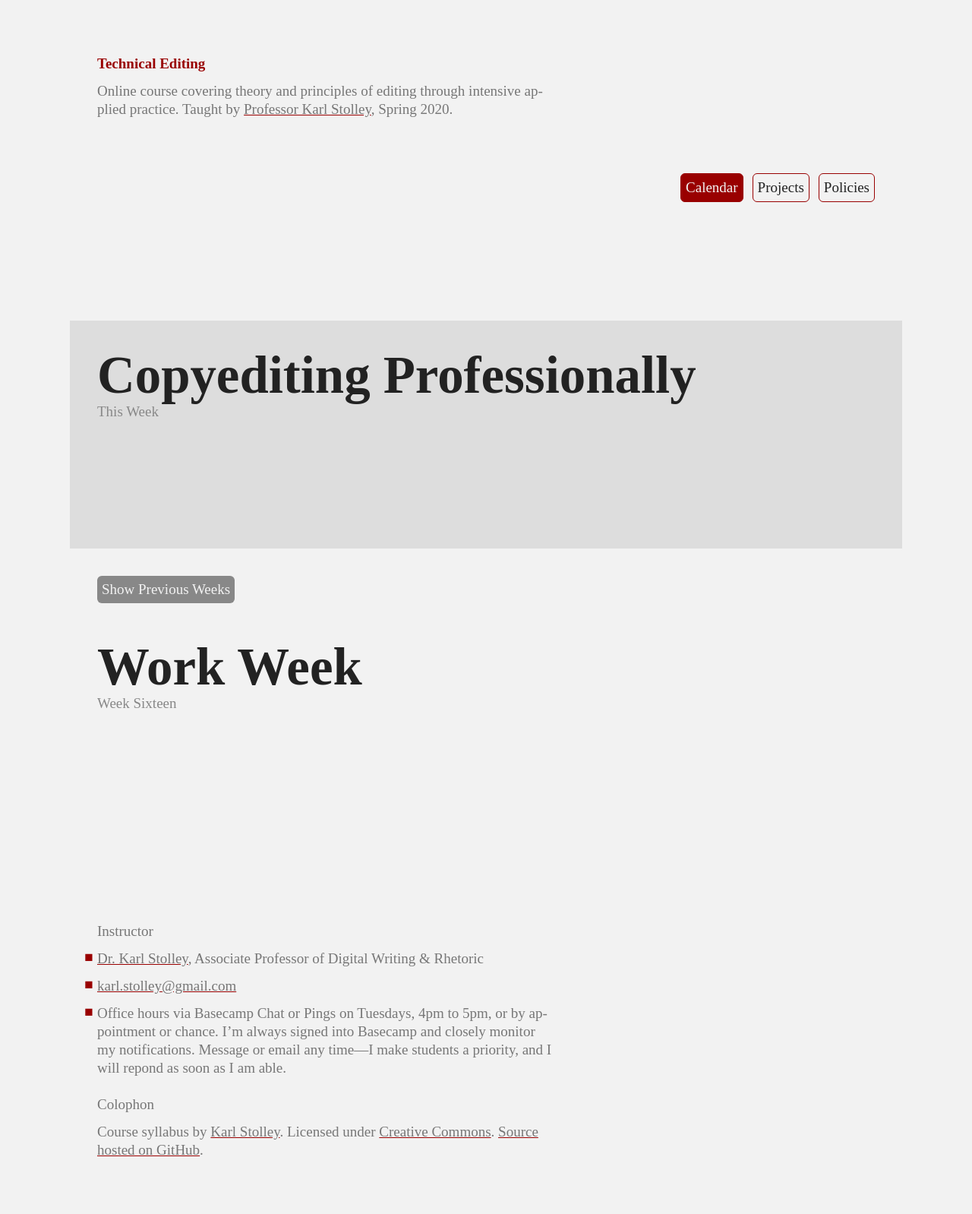
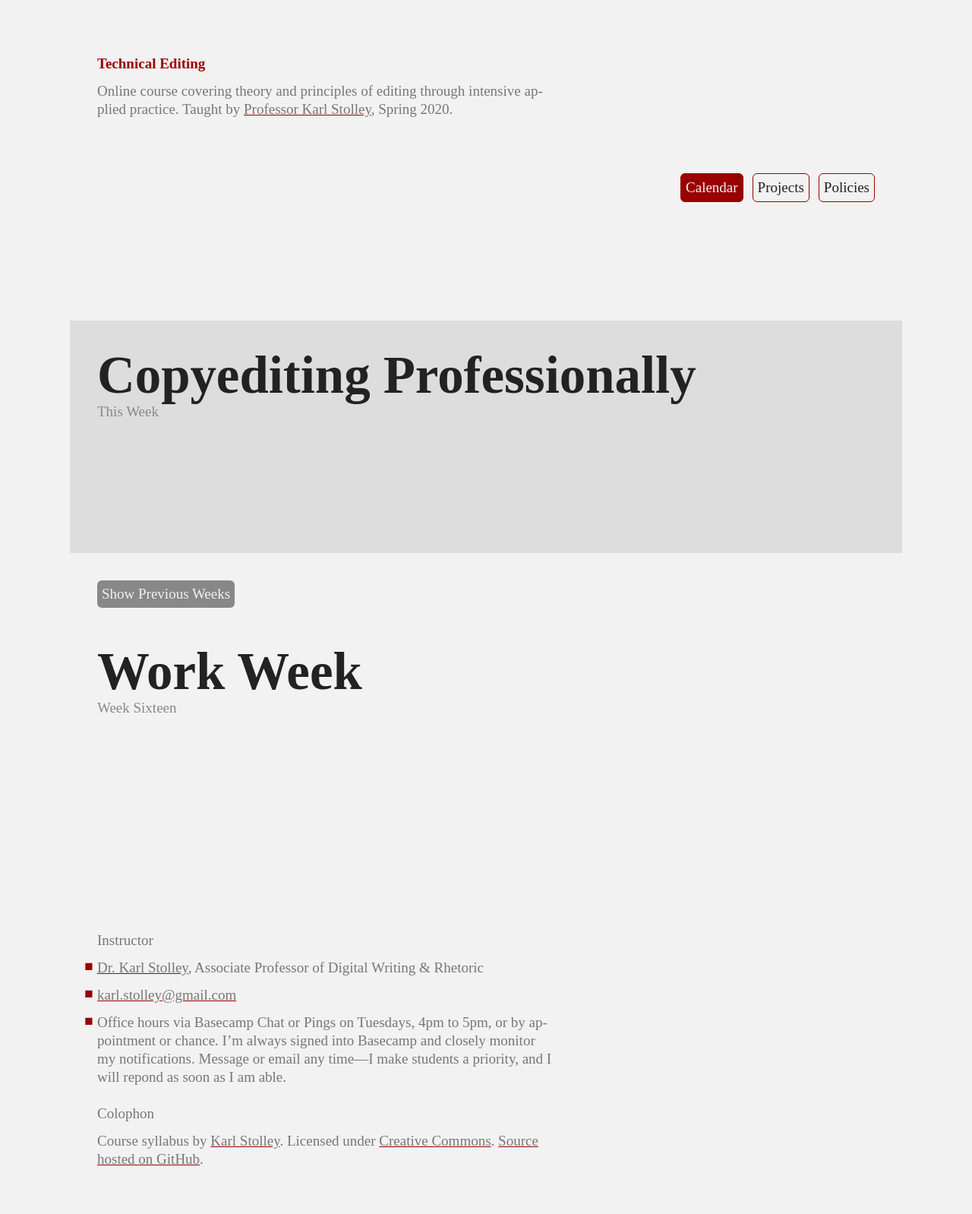
Before and after one commit to karlstolley/jekyll-theme-course, a Jekyll site: the page built from index.md, in a window 1280 px wide. Shown: the whole page at 76% size. Built offline with Jekyll 4.4.1, drawn with Linux system fonts in a browser that asks for light colours; some web fonts are replaced.

Commit message:
Reestablish correct row height

```diff
--- a/_sass/_typography.scss
+++ b/_sass/_typography.scss
@@ -212,7 +212,7 @@ header small {
     grid-column-gap: $base-line;
   }
   .week {
-    grid-template-rows: auto ($base-line * 3);
+    grid-template-rows: auto ($base-line * 3.25);
     align-content: stretch;
   }
   .policy header,
```
